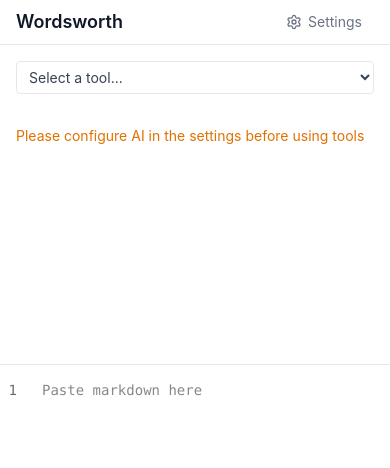
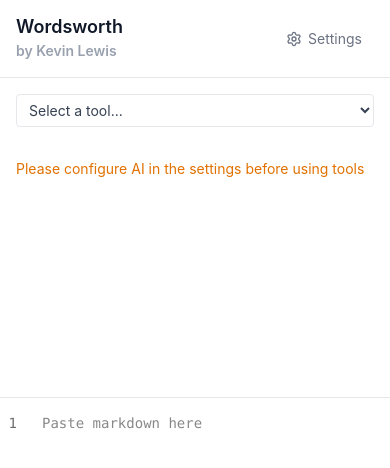
Before and after one commit to phazonoverload/wordsworth, a Vue app: page / in a window 390 px wide. Shown: the top 468 px of the page. Built offline with nearby package versions, Linux system fonts and the light colour scheme.

Commit message:
add attribution to header, improve mobile layout

```diff
--- a/src/App.vue
+++ b/src/App.vue
@@ -16,8 +16,8 @@ useAutoRun()
 <template>
   <div class="h-screen flex flex-col bg-white text-gray-900">
     <!-- Header -->
-    <header class="border-b border-gray-200 px-4 py-2 flex items-center justify-between bg-white">
-      <h1 class="text-lg font-semibold">Wordsworth</h1>
+    <header class="border-b border-gray-200 px-4 py-4 md:py-2 flex items-center justify-between bg-white">
+      <h1 class="text-lg font-semibold leading-tight">Wordsworth<br class="md:hidden" /> <span class="text-sm font-semibold text-gray-400">by <a href="https://lws.io" target="_blank" rel="noopener noreferrer" class="hover:text-gray-600">Kevin Lewis</a></span></h1>
       <button
         class="flex items-center gap-1.5 px-3 py-1 text-sm text-gray-500 hover:text-gray-900 hover:bg-gray-100 rounded transition-colors"
         @click="showSettings = true"
```
